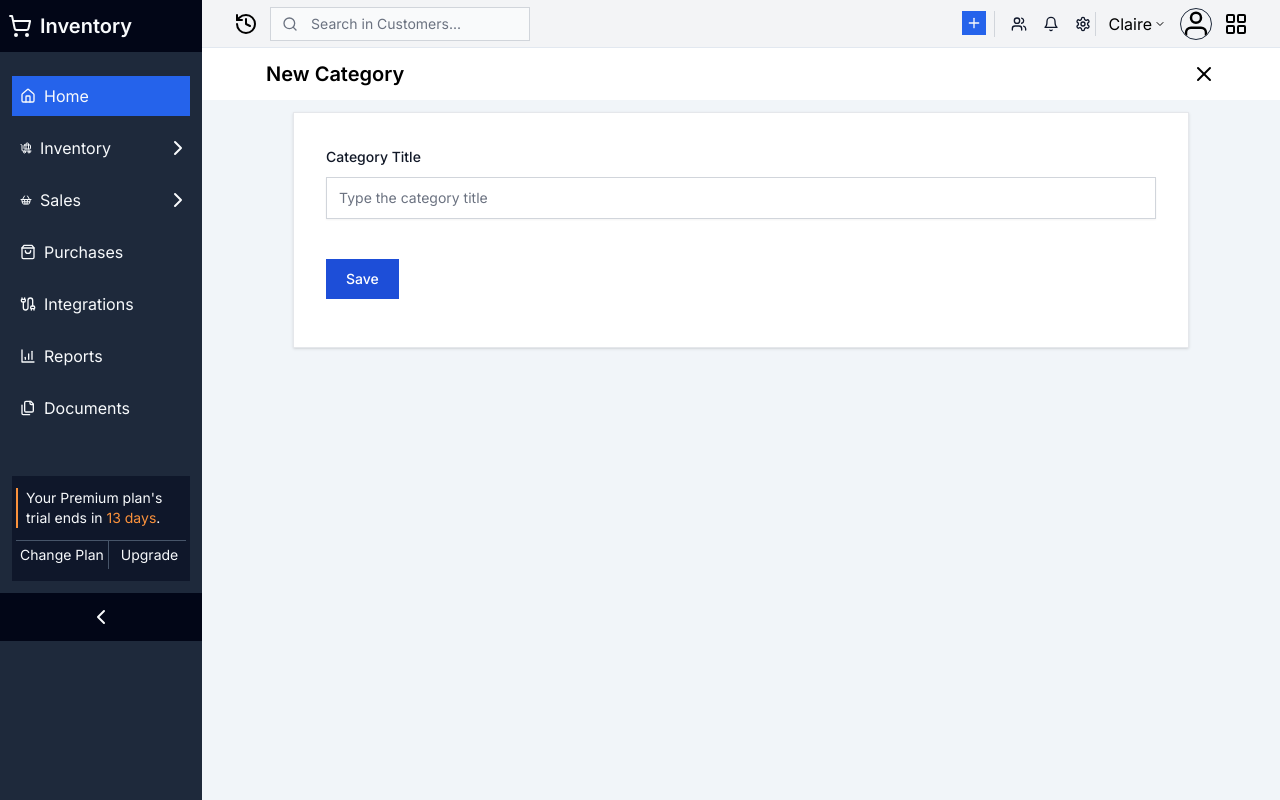
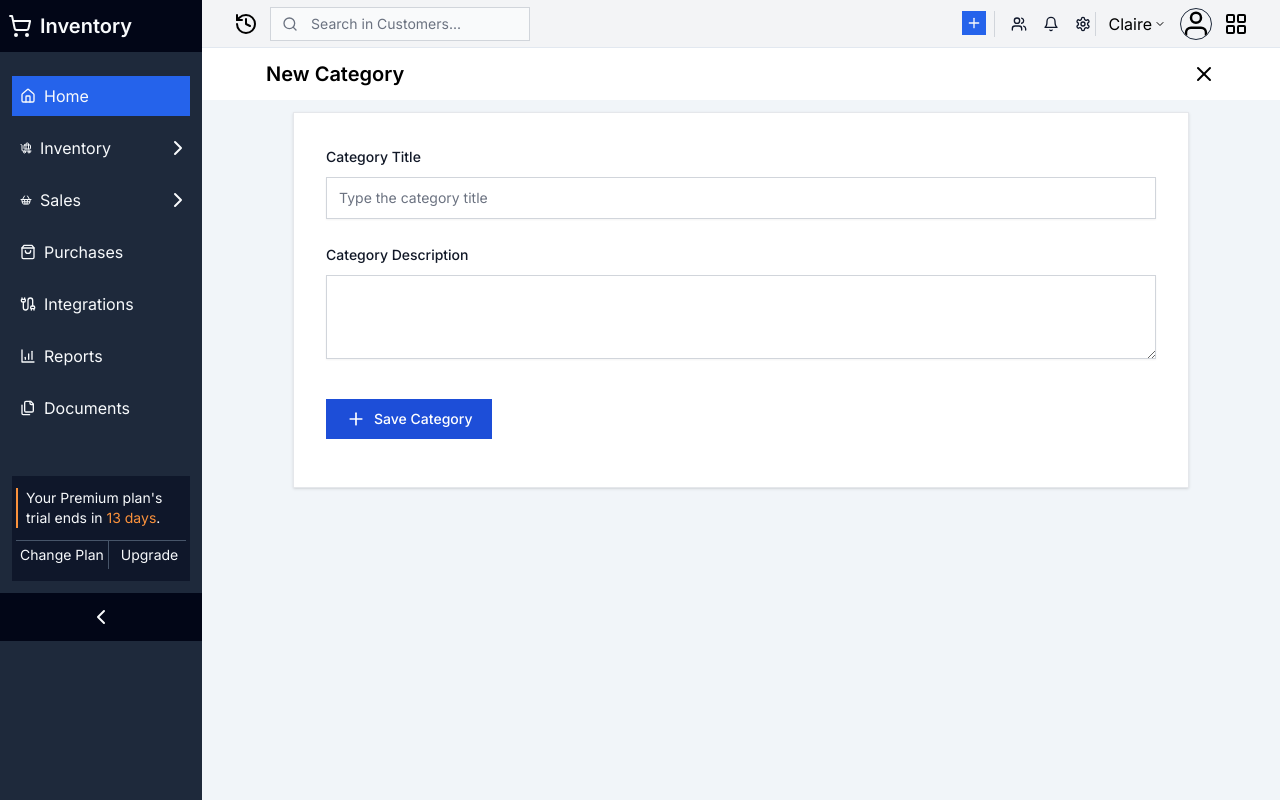
Before and after one commit to clairewambuinjuguna/inventory-management-software, a Next.js app: page /dashboard/inventory/categories/new in a window 1280 px wide. Built offline with nearby package versions, Linux system fonts and the light colour scheme.

Commit message:
created text area component

```diff
--- /dev/null
+++ b/app/(back-office)/components/Forminputs/Submitbutton.jsx
@@ -0,0 +1,49 @@
+import React from "react";
+import { useState } from "react";
+import { Plus } from "lucide-react";
+
+export default function Submitbutton({isLoading,title,}) {
+
+
+  return (
+
+      <div className="py-4  sm:col-span-1">
+        {isLoading ? (
+          <button
+            disabled
+            type="button"
+            className="text-white bg-blue-700 hover:bg-blue-800 focus:ring-4 focus:outline-none focus:ring-blue-300 font-medium rounded-lg text-sm px-5 py-2.5 text-center mr-2 dark:bg-blue-600 dark:hover:bg-blue-700 dark:focus:ring-blue-800 inline-flex items-center"
+          >
+            <svg
+              aria-hidden="true"
+              role="status"
+              className="inline w-4 h-4 mr-3 text-white animate-spin"
+              viewBox="0 0 100 101"
+              fill="none"
+              xmlns="http://www.w3.org/2000/svg"
+            >
+              <path
+                d="M100 50.5908C100 78.2051 77.6142 100.591 50 100.591C22.3858 100.591 0 78.2051 0 50.5908C0 22.9766 22.3858 0.59082 50 0.59082C77.6142 0.59082 100 22.9766 100 50.5908ZM9.08144 50.5908C9.08144 73.1895 27.4013 91.5094 50 91.5094C72.5987 91.5094 90.9186 73.1895 90.9186 50.5908C90.9186 27.9921 72.5987 9.67226 50 9.67226C27.4013 9.67226 9.08144 27.9921 9.08144 50.5908Z"
+                fill="#E5E7EB"
+              />
+              <path
+                d="M93.9676 39.0409C96.393 38.4038 97.8624 35.9116 97.0079 33.5539C95.2932 28.8227 92.871 24.3692 89.8167 20.348C85.8452 15.1192 80.8826 10.7238 75.2124 7.41289C69.5422 4.10194 63.2754 1.94025 56.7698 1.05124C51.7666 0.367541 46.6976 0.446843 41.7345 1.27873C39.2613 1.69328 37.813 4.19778 38.4501 6.62326C39.0873 9.04874 41.5694 10.4717 44.0505 10.1071C47.8511 9.54855 51.7191 9.52689 55.5402 10.0491C60.8642 10.7766 65.9928 12.5457 70.6331 15.2552C75.2735 17.9648 79.3347 21.5619 82.5849 25.841C84.9175 28.9121 86.7997 32.2913 88.1811 35.8758C89.083 38.2158 91.5421 39.6781 93.9676 39.0409Z"
+                fill="currentColor"
+              />
+            </svg>
+            Saving {title} Please wait...
+          </button>
+        ) : (
+          <button
+            type="submit"
+            className="inline-flex items-center px-5 py-2.5 mt-4 sm:mt-6 text-sm font-medium text-center text-white bg-blue-700 rounded-lg focus:ring-4 focus:ring-blue-200 dark:focus:ring-blue-900 hover:bg-blue-800"
+          >
+            <Plus className="w-5 h-5 mr-2" />
+            <span>Save {title}</span>
+          </button>
+        )}
+        <div className="text-sm font-medium text-gray-500 dark:text-gray-300"></div>
+      </div>
+
+  );
+}
--- /dev/null
+++ b/app/(back-office)/components/Forminputs/Textareainput.jsx
@@ -0,0 +1,39 @@
+"use client";
+import React from "react";
+import { useForm } from "react-hook-form";
+
+export default function TextareaInput({
+  label,
+  name,
+  register,
+  errors,
+  isrequired = true,
+  type = "text",
+  className = "sm:col-span-2",
+}) {
+
+  return (
+    <div className={className}>
+      <label
+        htmlFor={name}
+        className="block text-sm font-medium leading-6 text-gray-900 mb-2"
+      >
+        {label}
+      </label>
+      <div className="mt-2">
+        <textarea
+          {...register(name, { required: isrequired })}
+          name={name}
+          id={name}
+          rows={3}
+          className="block w-full rounded-md border-0 py-1.5 text-gray-900 shadow-sm ring-1 ring-inset ring-gray-300 placeholder:text-gray-400 focus:ring-2 focus:ring-inset focus:ring-indigo-600 sm:text-sm sm:leading-6"
+          defaultValue={""}
+        />
+        {errors[name] && (
+          <span className="text-sm text-red-600">{label} is required</span>
+        )}
+      </div>
+
+    </div>
+  );
+}
--- a/app/(back-office)/dashboard/inventory/categories/new/page.jsx
+++ b/app/(back-office)/dashboard/inventory/categories/new/page.jsx
@@ -5,16 +5,22 @@
 import Link from "next/link";
 import React from "react";
 import { useForm } from "react-hook-form";
+import { useState } from "react";
 
+import Submitbutton from "@/app/(back-office)/components/Forminputs/Submitbutton";
+import TextareaInput from "@/app/(back-office)/components/Forminputs/Textareainput";
 export default function NewCategory() {
   const {
     register,
     handleSubmit,
-    watch,
+    reset,
     formState: { errors },
   } = useForm();
+  const [loading, setLoading] = useState(false);
 
   function onSubmit(data) {
+    reset();
+    // setLoading(true);
     console.log(data);
   }
 
@@ -34,16 +40,16 @@
             register={register}
             errors={errors}
           />
+          <div className="sm:col-span-2">
+            <TextareaInput
+              label="Category Description"
+              name="Category"
+              register={register}
+              errors={errors}
+            />
+          </div>
         </div>
-        <div className="py-4 mt-6 sm:col-span-1">
-          <button
-            type="submit"
-            className=" text-white bg-blue-700 hover:bg-blue-800 focus:ring-4 focus:outline-none focus:ring-blue-300 font-medium rounded-lg text-sm px-5 py-2.5 text-center dark:bg-blue-600 dark:hover:bg-blue-700 dark:focus:ring-blue-800"
-          >
-            Save
-          </button>
-          <div className="text-sm font-medium text-gray-500 dark:text-gray-300"></div>
-        </div>
+        <Submitbutton isLoading={loading} title="Category" />
       </form>
     </div>
   );
```
